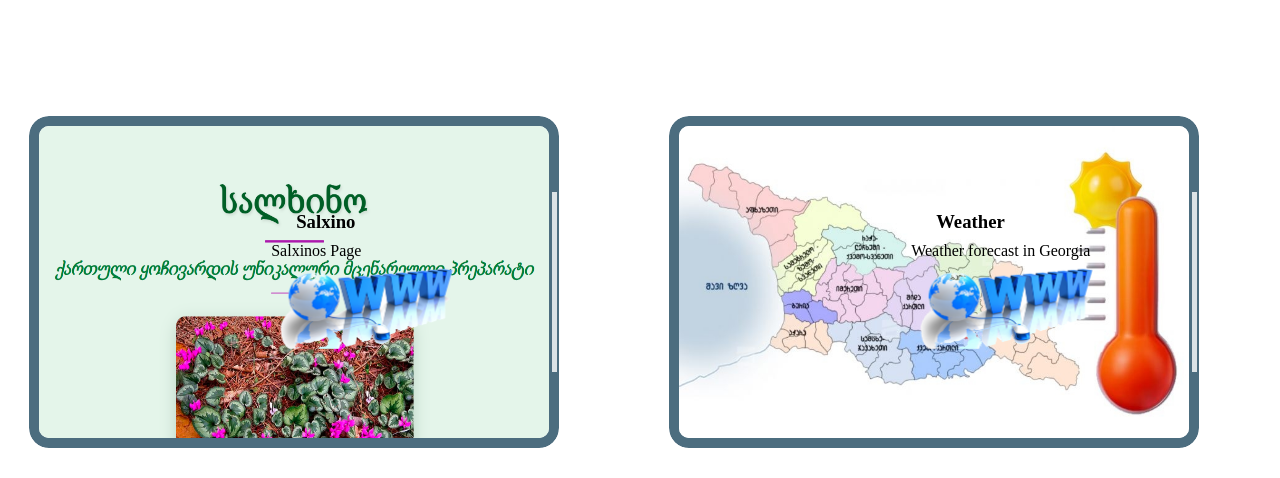
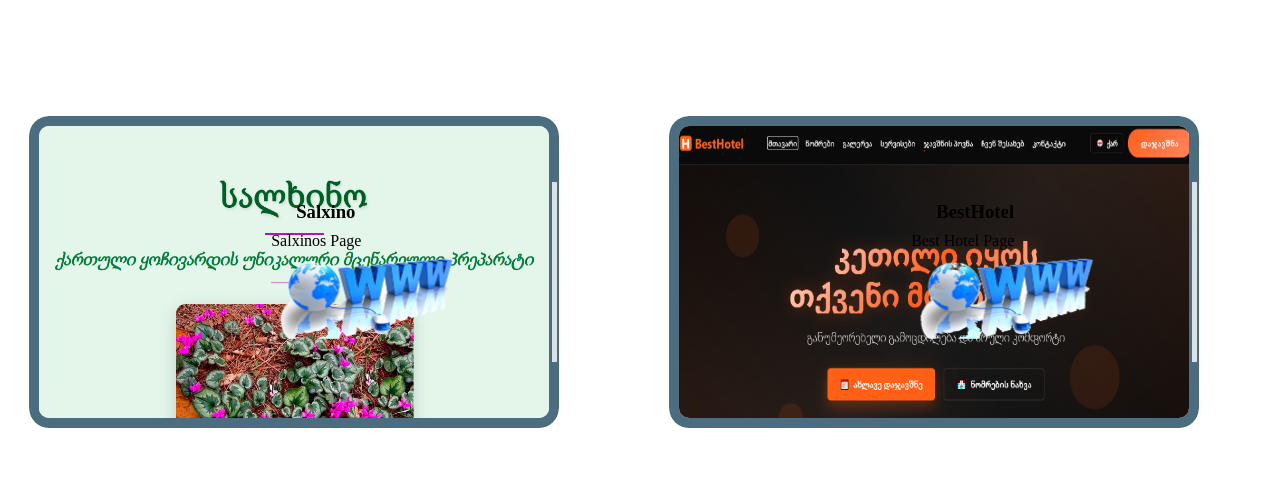
Before and after one commit to teokartvelishvili/aboutme, a React (Create React App) app: page /Projects in a window 1280 px wide. Shown: the part 1454-1932 px from the top of the page. Built offline with nearby package versions, Linux system fonts and the light colour scheme.

Commit message:
addProjectBestHotel

```diff
--- a/src/Pages/MyProjects/Projects.jsx
+++ b/src/Pages/MyProjects/Projects.jsx
@@ -14,6 +14,7 @@ import Odedoo from '../../Assets/odedoo.png';
 import soulart from '../../Assets/soulart.png';
 import myhunter from '../../Assets/myhunter.png';
 import salxino from '../../Assets/salxino.png';
+import besthotel from '../../Assets/besthotel.png';
 const projectsData = [
     {
         name: "BestSoft",
@@ -57,6 +58,12 @@ const projectsData = [
         description: "Salxinos Page",
         image: salxino,
         link: "https://salxino.vercel.app/"
+    },
+    {
+        name: "BestHotel",
+        description: "Best Hotel Page",
+        image: besthotel,
+        link: "https://besthotel.vercel.app/"
     },
     {
         name: "Weather",
```
Also changed, not shown: src/Assets/besthotel.png (added).
